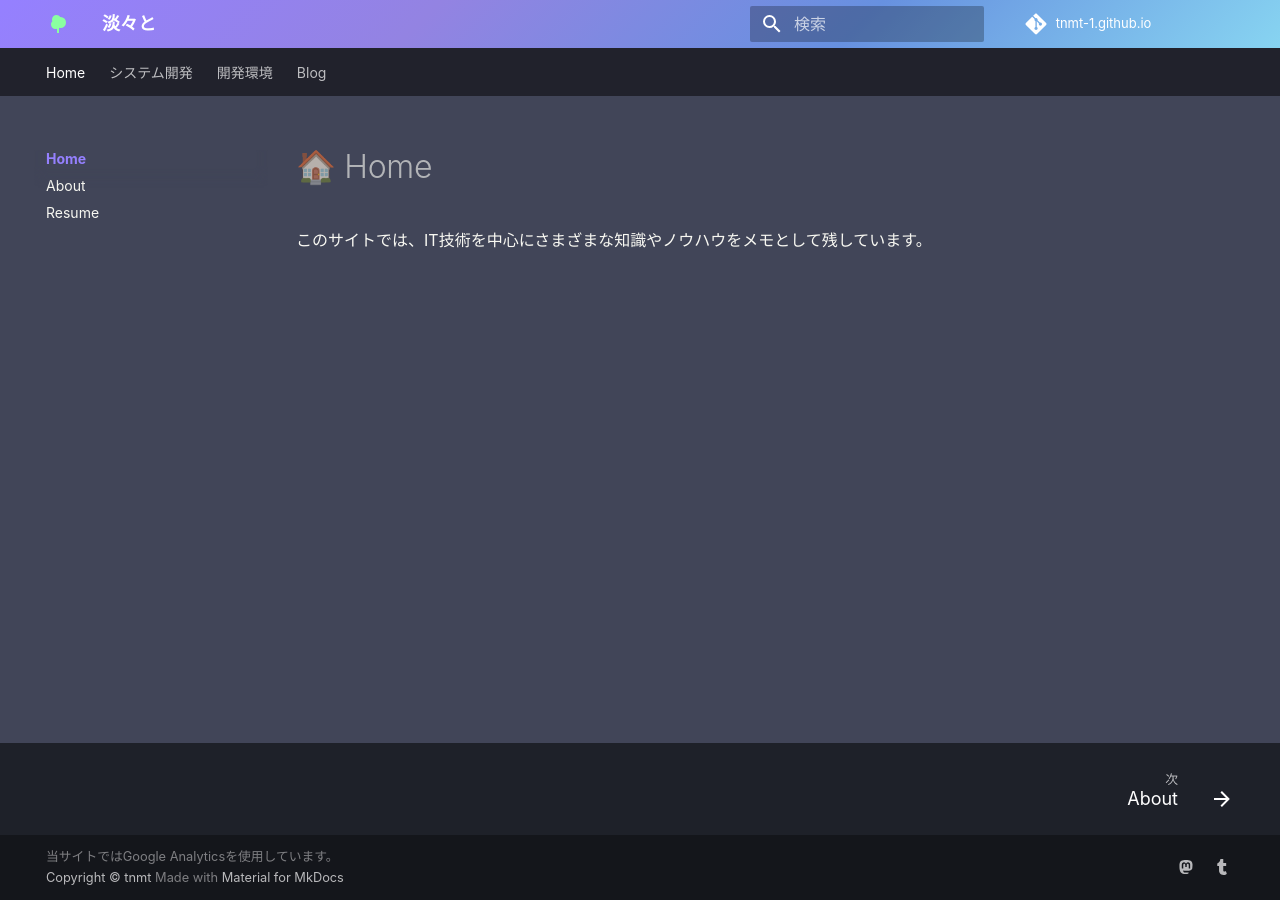
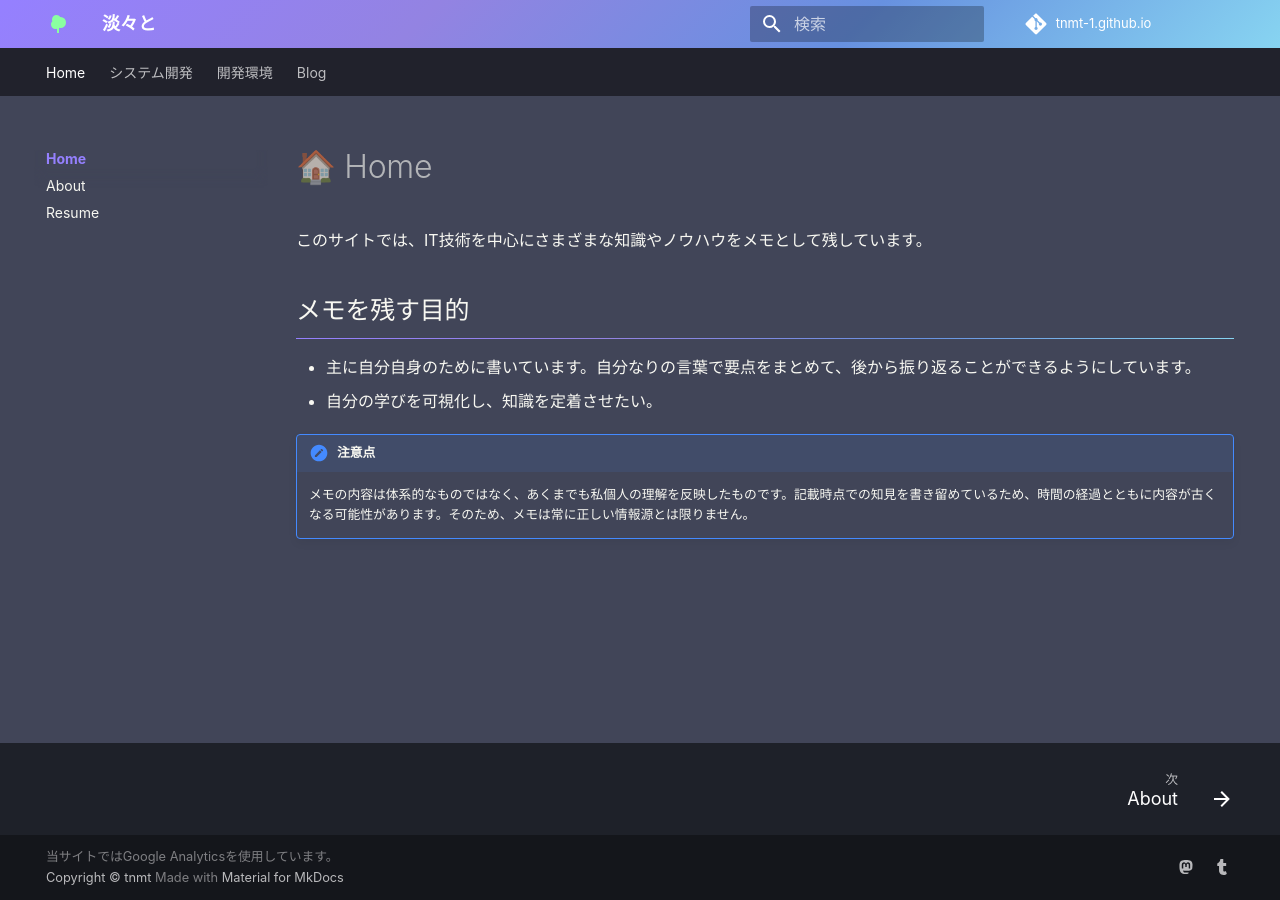
Before and after one commit to tnmt-1/tnmt-1.github.io, an MkDocs documentation site: the page built from docs/index.md, in a window 1280 px wide. Built offline with MkDocs 1.6.1 and Material for MkDocs 9.7.7, drawn with Linux system fonts in a browser that asks for light colours; comment, search, counter and statistics services are not loaded.

Commit message:
目的を追加

```diff
--- a/docs/index.md
+++ b/docs/index.md
@@ -2,3 +2,12 @@
 # 🏠 Home
 
 このサイトでは、IT技術を中心にさまざまな知識やノウハウをメモとして残しています。
+
+## メモを残す目的
+
+- 主に自分自身のために書いています。自分なりの言葉で要点をまとめて、後から振り返ることができるようにしています。
+- 自分の学びを可視化し、知識を定着させたい。
+
+!!!note "注意点"
+
+    メモの内容は体系的なものではなく、あくまでも私個人の理解を反映したものです。記載時点での知見を書き留めているため、時間の経過とともに内容が古くなる可能性があります。そのため、メモは常に正しい情報源とは限りません。
```
